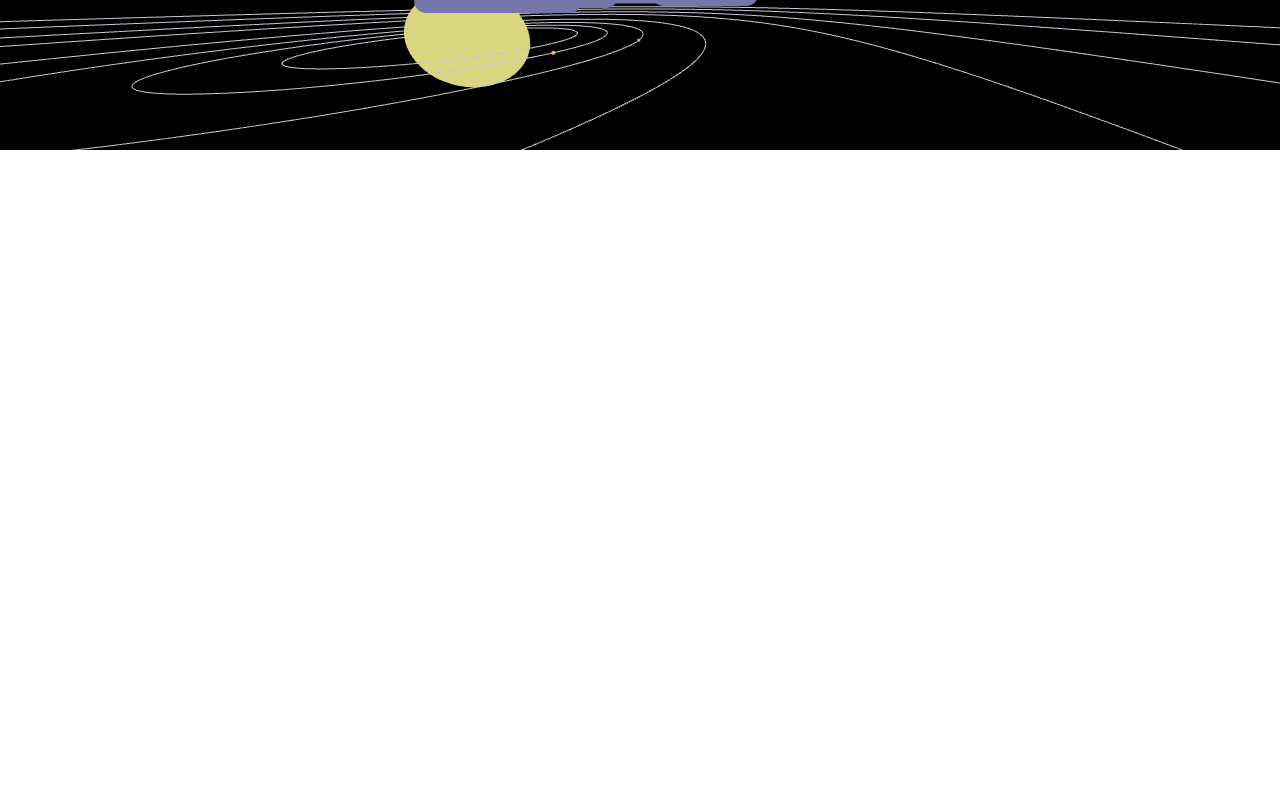
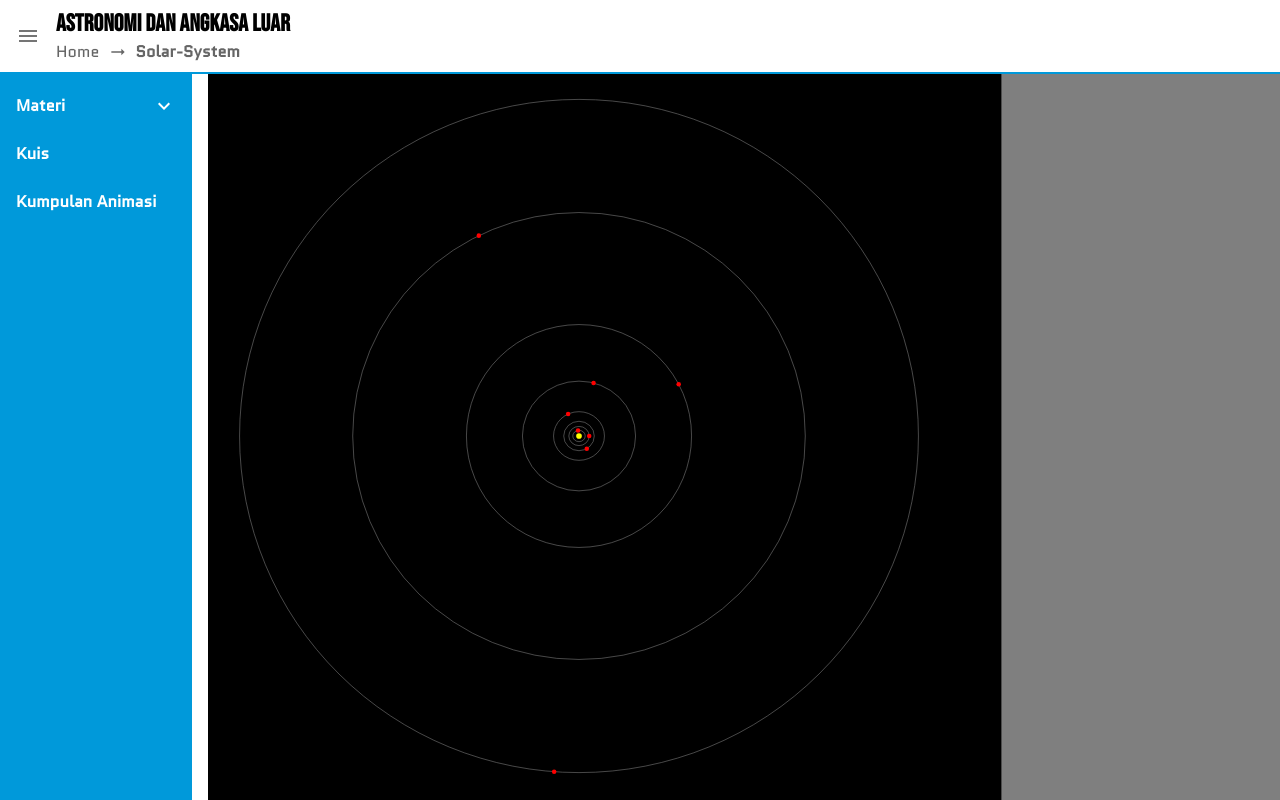
Before and after one commit to AkipTsaqif/astro-taman-belajar, a React (Vite) app: page /solar-system in a window 1280 px wide. Built offline with nearby package versions, Linux system fonts and the light colour scheme.

Commit message:
progress tata surya

```diff
--- a/src/components/animations/Eccentricity.jsx
+++ b/src/components/animations/Eccentricity.jsx
@@ -128,7 +128,6 @@ const Eccentricity = (props) => {
                     />
                 </Box>
             </div>
-            (
             <div style={{ width: "100%", margin: "auto" }}>
                 <Slider
                     max={2}
@@ -154,7 +153,6 @@ const Eccentricity = (props) => {
                     }}
                 />
             </div>
-            )
         </div>
     );
 };
--- /dev/null
+++ b/src/components/animations/SolarSystem.jsx
@@ -0,0 +1,158 @@
+import React, { useEffect, useRef, useState } from "react";
+import { Box, Slider, Typography } from "@mui/material";
+import useDidMountEffect from "../../hooks/useDidMountEffect";
+import Navbar from "../../shared-components/Navbar";
+import AnimationControls from "../../shared-components/AnimationControls";
+import randomize from "../../utilities/randomize";
+
+const planetData = [
+    {
+        id: "mercury-orbit",
+        sma: 11,
+        smi: 10,
+        startPos: randomize(0, 360),
+        orbitSpeed: 0.004,
+    },
+    {
+        id: "venus-orbit",
+        sma: 18,
+        smi: 17,
+        startPos: randomize(0, 360),
+        orbitSpeed: 0.001,
+    },
+    {
+        id: "earth-orbit",
+        sma: 27,
+        smi: 26,
+        startPos: randomize(0, 360),
+        orbitSpeed: 0.0005,
+    },
+    {
+        id: "mars-orbit",
+        sma: 45,
+        smi: 43,
+        startPos: randomize(0, 360),
+        orbitSpeed: 0.0001,
+    },
+    {
+        id: "jupiter-orbit",
+        sma: 100,
+        smi: 97,
+        startPos: randomize(0, 360),
+        orbitSpeed: 0.00001,
+    },
+    {
+        id: "saturn-orbit",
+        sma: 199,
+        smi: 197,
+        startPos: randomize(0, 360),
+        orbitSpeed: 0.000003,
+    },
+    {
+        id: "uranus-orbit",
+        sma: 400,
+        smi: 395,
+        startPos: randomize(0, 360),
+        orbitSpeed: 0.0000006,
+    },
+    {
+        id: "neptune-orbit",
+        sma: 600,
+        smi: 595,
+        startPos: randomize(0, 360),
+        orbitSpeed: 0.0000001,
+    },
+];
+
+const SolarSystem = (props) => {
+    const [player, setPlayer] = useState(0);
+    const [elapsedTime, setElapsedTime] = useState(0);
+
+    const [overlay, setOverlay] = useState(true);
+
+    useEffect(() => {
+        const animate = setInterval(() => {
+            setPlayer(player + 1);
+            setElapsedTime((prevElapsedTime) => prevElapsedTime + 1000);
+
+            planetData.map(({ id, sma, smi, orbitSpeed, startPos }) => {
+                const updatedStartPos = startPos - orbitSpeed * elapsedTime; // Calculate updated startPos using elapsed time
+
+                const xPos = 700 + sma * Math.cos(updatedStartPos);
+                const yPos = 700 + smi * Math.sin(updatedStartPos);
+
+                console.log(updatedStartPos);
+
+                const orbitingPlanet = document.getElementById(
+                    id.replace("-orbit", "")
+                );
+                orbitingPlanet.setAttribute("cx", xPos);
+                orbitingPlanet.setAttribute("cy", yPos);
+            });
+        }, 50);
+
+        return () => {
+            clearInterval(animate);
+        };
+    }, [player]);
+
+    // useEffect(() => {
+    //     if (isPlay) setAngle(angle - 0.001);
+    // }, [angle, isPlay]);
+    return (
+        <Navbar>
+            <Box className="flex-1 overflow-y-auto max-h-screen">
+                <div>
+                    <div
+                        // onMouseOver={() => setIsHovered(true)}
+                        // onMouseOut={() => setIsHovered(false)}
+                        className={`relative scale-[1.1] border-2 border-binus`}
+                    >
+                        <svg
+                            viewBox="0 0 1400 1400"
+                            width="60vw"
+                            height="90vh"
+                            className="bg-black"
+                        >
+                            <circle
+                                cx="700"
+                                cy="700"
+                                r="5"
+                                stroke="yellow"
+                                strokeWidth="0.1"
+                                fill="yellow"
+                            />
+                            {planetData.map(({ id, sma, smi }) => (
+                                <React.Fragment key={id}>
+                                    <ellipse
+                                        id={id}
+                                        cx="700"
+                                        cy="700"
+                                        rx={sma}
+                                        ry={smi}
+                                        stroke="gray"
+                                        strokeWidth="1"
+                                        fill="none"
+                                    />
+                                    <circle
+                                        id={id.replace("-orbit", "")}
+                                        r="4"
+                                        fill="red"
+                                    />
+                                </React.Fragment>
+                            ))}
+                        </svg>
+                        {overlay && (
+                            <Box
+                                className="absolute top-0 right-0 h-full bg-black opacity-50"
+                                style={{ width: "30%", pointerEvents: "none" }}
+                            />
+                        )}
+                    </div>
+                </div>
+            </Box>
+        </Navbar>
+    );
+};
+
+export default SolarSystem;
--- a/src/components/chapter/Chapter.jsx
+++ b/src/components/chapter/Chapter.jsx
@@ -1,5 +1,6 @@
 import { Box, Typography } from "@mui/material";
 import Eccentricity from "../animations/Eccentricity";
+import SolarSystem from "../animations/SolarSystem";
 import Navbar from "../../shared-components/Navbar";
 import AnimationPane from "../../shared-components/AnimationPane";
 
@@ -42,7 +43,7 @@ const Chapter = (props) => {
             </Box>
 
             <Box className="border-l-2 border-solid border-binus">
-                <AnimationPane className="mt-4" kind={<Eccentricity />} />
+                <AnimationPane className="mt-4" kind={<SolarSystem />} />
             </Box>
         </Navbar>
     );
--- a/src/main.jsx
+++ b/src/main.jsx
@@ -2,7 +2,7 @@ import React from "react";
 import ReactDOM from "react-dom/client";
 import { createBrowserRouter, RouterProvider } from "react-router-dom";
 import Home from "./components/main-menu/Home";
-import SolarSystem from "./components/main-menu/background/SolarSystem";
+import SolarSystem from "./components/animations/SolarSystem";
 import Eccentricity2 from "./components/animations/Eccentricity2";
 import Eccentricity from "./components/animations/Eccentricity";
 import "./index.css";
--- /dev/null
+++ b/src/utilities/randomize.js
@@ -0,0 +1,3 @@
+export default function randomize(min, max) {
+    return Math.floor(Math.random() * (max - min + 1) + min);
+}
```
